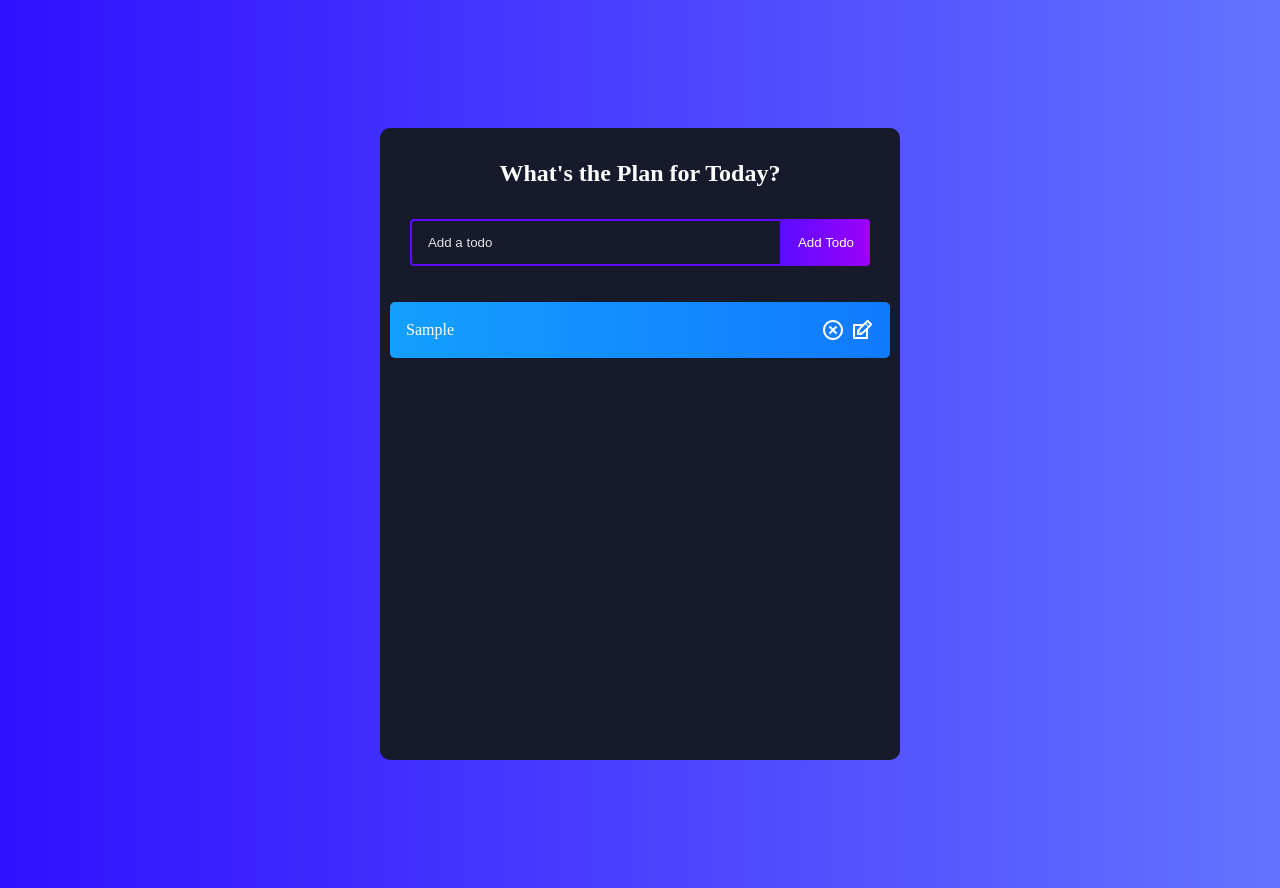
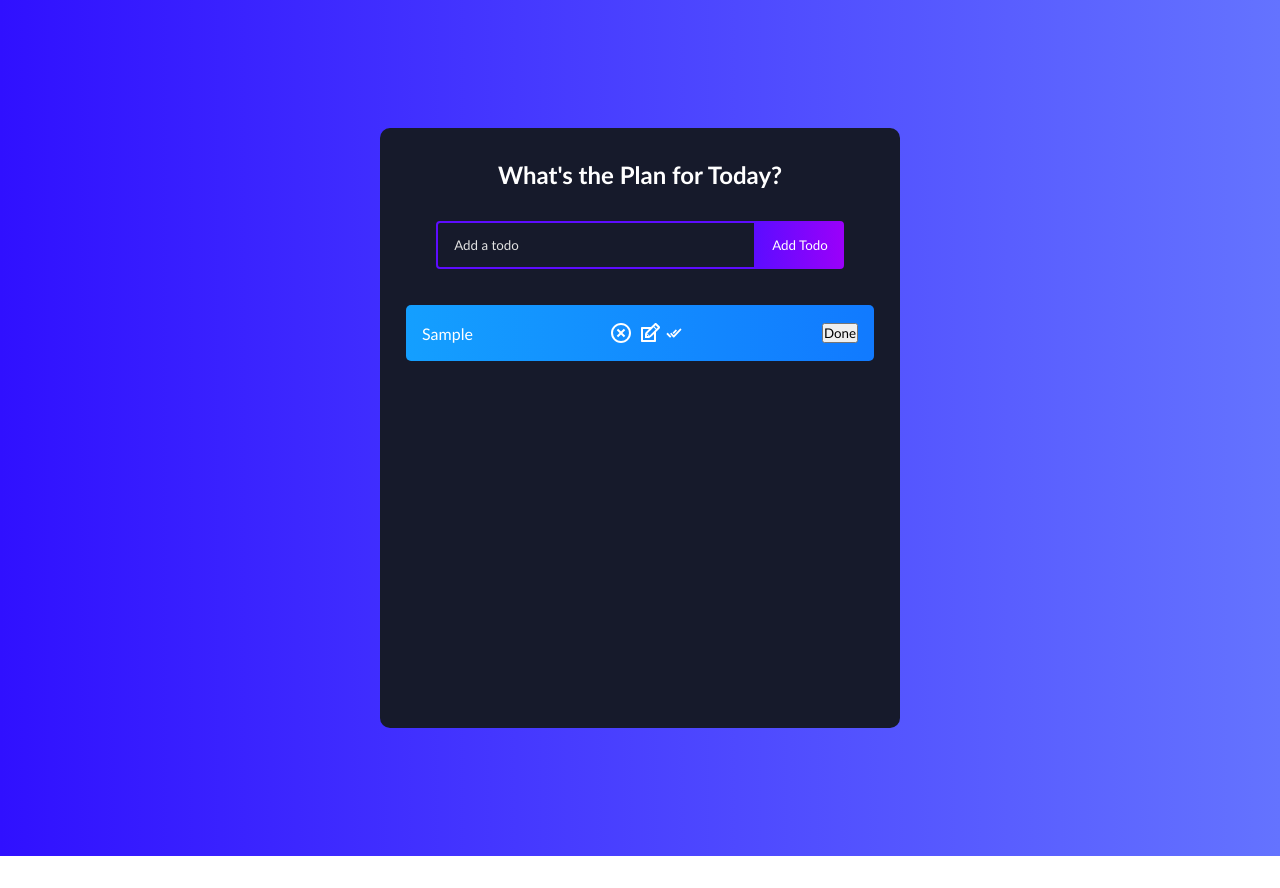
Before and after one commit to trisha-cmd/ReactCRUD-Project, a React (Create React App) app: page / in a window 1280 px wide. Both pictures are taken after typing "Sample" into the empty fields and a click on the button "Add Todo". After the commit the page ends 856 px from the top, so only its background shows below. Built offline with nearby package versions, Linux system fonts and the light colour scheme.

Commit message:
Strike through with done button and Edit button with the full list.

```diff
--- a/public/index.html
+++ b/public/index.html
@@ -26,9 +26,7 @@
   </head>
 
   <body>
-    <noscript>
-      You need to enable JavaScript to run this app.
-    </noscript>
+
     <div id="root"></div>
     <!--
       This HTML file is a template.
--- a/src/App.css
+++ b/src/App.css
@@ -1,4 +1,4 @@
-{
+* {
   box-sizing: border-box;
   margin: 0;
   padding: 0;
--- a/src/components/Todo.js
+++ b/src/components/Todo.js
@@ -2,6 +2,7 @@ import React, { useState } from "react";
 import TodoForm from "./TodoForm";
 import { RiCloseCircleLine } from "react-icons/ri";
 import { TiEdit } from "react-icons/ti";
+import { IoIosDoneAll } from 'react-icons/io';
 
 const Todo = ({ todos, completeTodo, removeTodo, updateTodo }) => {
   const [edit, setEdit] = useState({
@@ -17,16 +18,19 @@ const Todo = ({ todos, completeTodo, removeTodo, updateTodo }) => {
     });
   };
 
-  if (edit.id) {
-    return <TodoForm edit={edit} onSubmit={submitUpdate} />;
-  }
+  // if (edit.id) {
+  //   return <TodoForm edit={edit} onSubmit={submitUpdate} />;
+  // }
 
   return todos.map((todo, index) => (
-    <div
+    <React.Fragment>
+      {edit.id && edit.id===todo.id?
+    <TodoForm edit={edit} onSubmit={submitUpdate} />
+   :<div
       className={todo.isComplete ? "todo-row complete" : "todo-row"}
       key={index}
     >
-      <div key={todo.id} onClick={() => completeTodo(todo.id)}>
+      <div key={todo.id} >
         {todo.text}
       </div>
       <div className="icons">
@@ -38,8 +42,12 @@ const Todo = ({ todos, completeTodo, removeTodo, updateTodo }) => {
           onClick={() => setEdit({ id: todo.id, value: todo.text })}
           className="edit-icon"
         />
+       <IoIosDoneAll onClick={() => completeTodo(todo.id)}/>
       </div>
+      <button>Done</button>
     </div>
+    }
+    </React.Fragment>
   ));
 };
 
```
